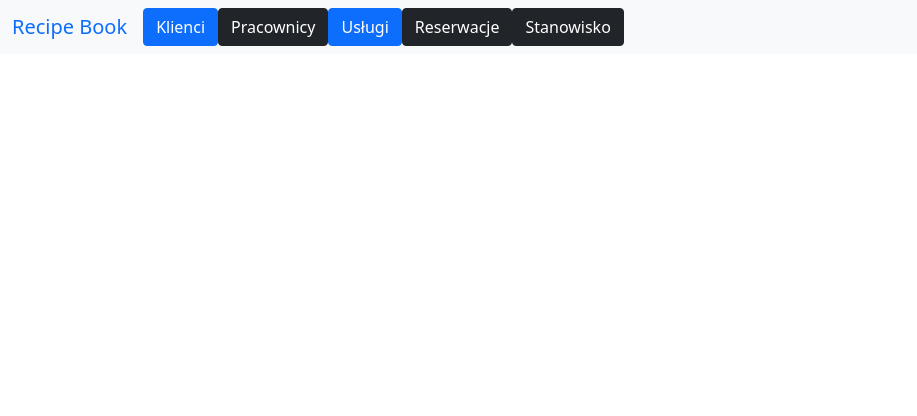
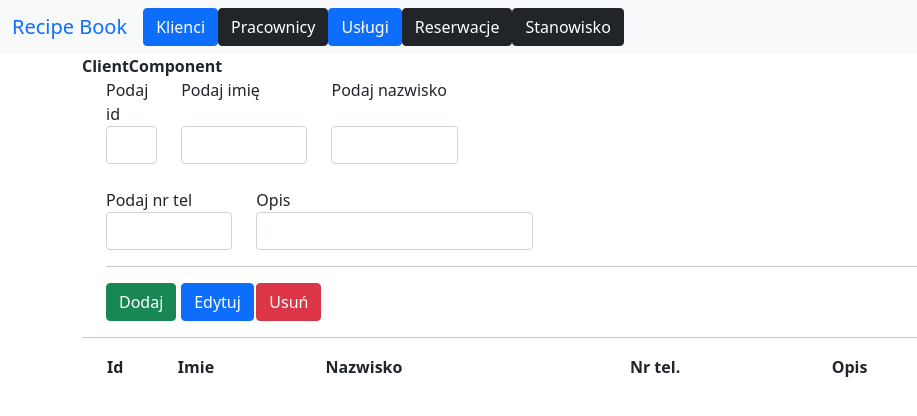
Before and after one commit to marcinJ81/salonFrAngular, an Angular app: page /client in a window 1280 px wide. Shown: the top 416 px of the page, without its empty margins (0-917 px from the left). Built offline with nearby package versions, Linux system fonts and the light colour scheme.

Commit message:
add router table in file

```diff
--- a/src/app/app.component.html
+++ b/src/app/app.component.html
@@ -1,7 +1,9 @@
 <app-header (featureSelected)="onNavigate($event)"></app-header>
 
-<app-client *ngIf="loadedFeatures === 'client'">  </app-client>
-<app-employee *ngIf="loadedFeatures === 'employee'" ></app-employee>
-<app-reservation *ngIf="loadedFeatures === 'reservation'"></app-reservation>
-<app-services *ngIf="loadedFeatures === 'services'"></app-services>
-<app-job-position *ngIf="loadedFeatures === 'jobPosition'"></app-job-position>
+<div class="container">
+    <div class="row">
+        <div class="col-md-10">
+            <router-outlet></router-outlet>
+        </div>
+    </div>
+</div>
--- a/src/app/job-position/job-position.component.html
+++ b/src/app/job-position/job-position.component.html
@@ -24,7 +24,7 @@
             <th>Id</th>
             <th>Stanowisko</th>
         </tr>
-
+        <ng-content></ng-content>
         <tr *ngFor="let row of jobPositionList">
             <td>{{row.position_id}}</td>
             <td>{{row.position_title}}</td>
--- a/src/app/job-position/job-position.component.ts
+++ b/src/app/job-position/job-position.component.ts
@@ -1,4 +1,4 @@
-import { Component, DoCheck, ElementRef, OnChanges, OnInit, SimpleChanges, ViewChild } from '@angular/core';
+import { Component, DoCheck, ElementRef, OnChanges, OnInit, SimpleChanges, ViewChild ,AfterContentInit} from '@angular/core';
 import { JobPositionModel } from '../Model/JobPosition.model';
 import { CounterServices } from '../service/counter.services';
 import { JobPositionService } from '../service/jobPosition.service';
@@ -9,7 +9,7 @@ import { JobPositionService } from '../service/jobPosition.service';
   styleUrls: ['./job-position.component.css'],
   providers: [JobPositionService]
 })
-export class JobPositionComponent implements OnInit, OnChanges, DoCheck {
+export class JobPositionComponent implements OnInit, OnChanges, DoCheck,AfterContentInit {
   @ViewChild('jobNameInput',{static:false}) jobNameInput: ElementRef;
   jobPositionList: JobPositionModel[] = [];
   jobPositionId: number = 0;
@@ -33,6 +33,12 @@ export class JobPositionComponent implements OnInit, OnChanges, DoCheck {
     console.log("docheck");
     this.jobPositionList = this.getAllObject();
   }
+
+  ngAfterContentInit(){
+    console.log("ngContentAfterInit");
+    console.log("one");
+  }
+
 
   NewJobPosition(): void{
       this.jobPositionId = this.jobPosition.getLastId();
```
Also changed, not shown: src/app/app-routing.module.ts (added, +28 -0 lines).
